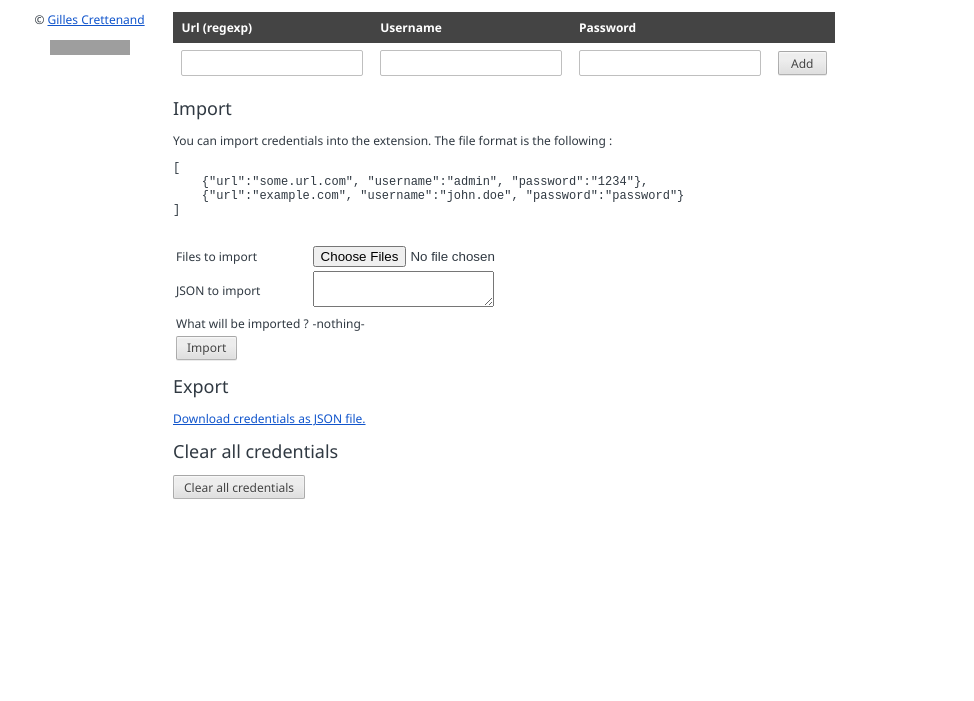
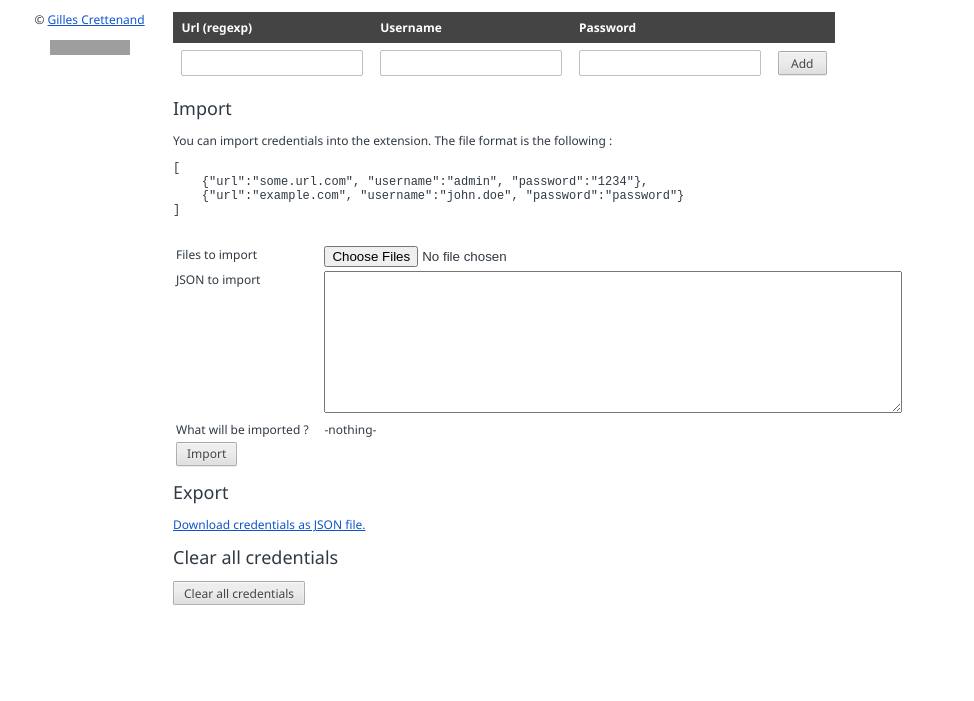
Before and after one commit to krtek4/MultiPass, a browser extension: page options.html in a window 1280 px wide. Shown: the part 99-800 px from the top of the page, without its empty margins (0-974 px from the left). Drawn offline with Linux system fonts and the light colour scheme; grey boxes are pictures that could not be loaded.

Commit message:
style import form

```diff
--- a/css/chrome-bootstrap.css
+++ b/css/chrome-bootstrap.css
@@ -121,6 +121,7 @@
   background-image: -webkit-linear-gradient(#ffffff, #ffffff 40%, rgba(255, 255, 255, 0.92));
   width: 738px;
   z-index: 2;
+  top: 0;
 }
 .chrome-bootstrap header h1 {
   padding: 21px 0 13px;
--- a/css/style.css
+++ b/css/style.css
@@ -73,3 +73,25 @@ table.credential-table tfoot input {
 table.credential-table tfoot button {
     width: 100%;
 }
+
+table.form-table {
+    width: 100%;
+}
+
+table.form-table td:first-child {
+    width: 20%;
+    vertical-align: top;
+}
+
+table.form-table td {
+    width: 80%;
+}
+
+table.form-table td textarea {
+    width: 98%;
+    height: 10.2em;
+}
+
+table.form-table td output ul {
+    margin: 0;
+}
```
